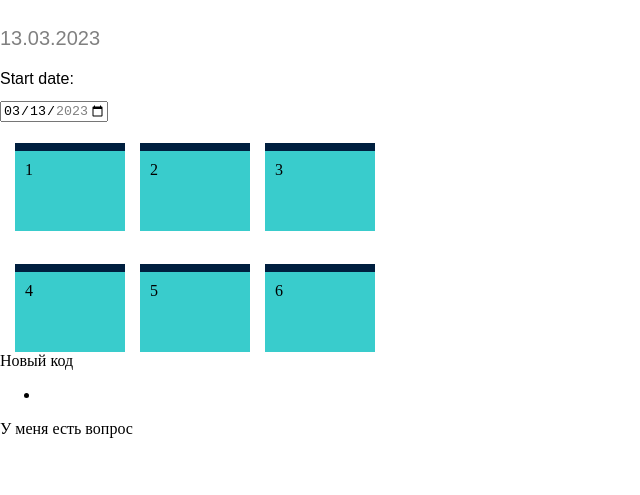
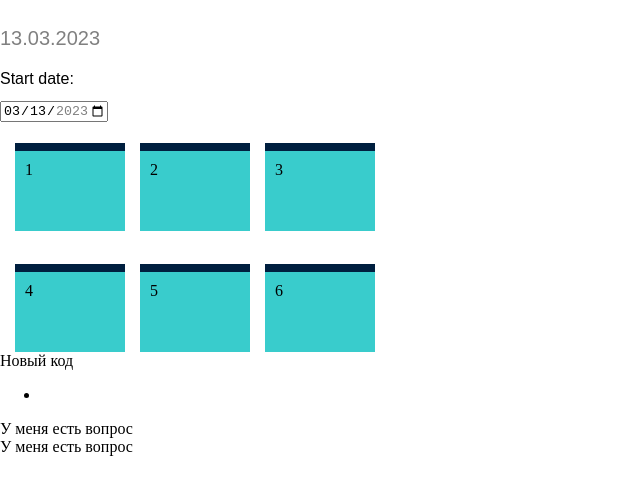
Before and after one commit to Andrey-Ryabchikov/TestJuly, a plain HTML site: page index.html in a window 1280 px wide. Shown: the part 139-634 px from the top of the page, without its empty margins (0-640 px from the left). Drawn offline with Linux system fonts and the light colour scheme.

Commit message:
header question

```diff
--- a/index.html
+++ b/index.html
@@ -33,4 +33,8 @@
     <li></li>
   </ul></div>
 <div>У меня есть вопрос</div>
+<div>У меня есть вопрос</div>
+
+<!-- Вопрос по разработке хедера -->
+
 </html>
```
